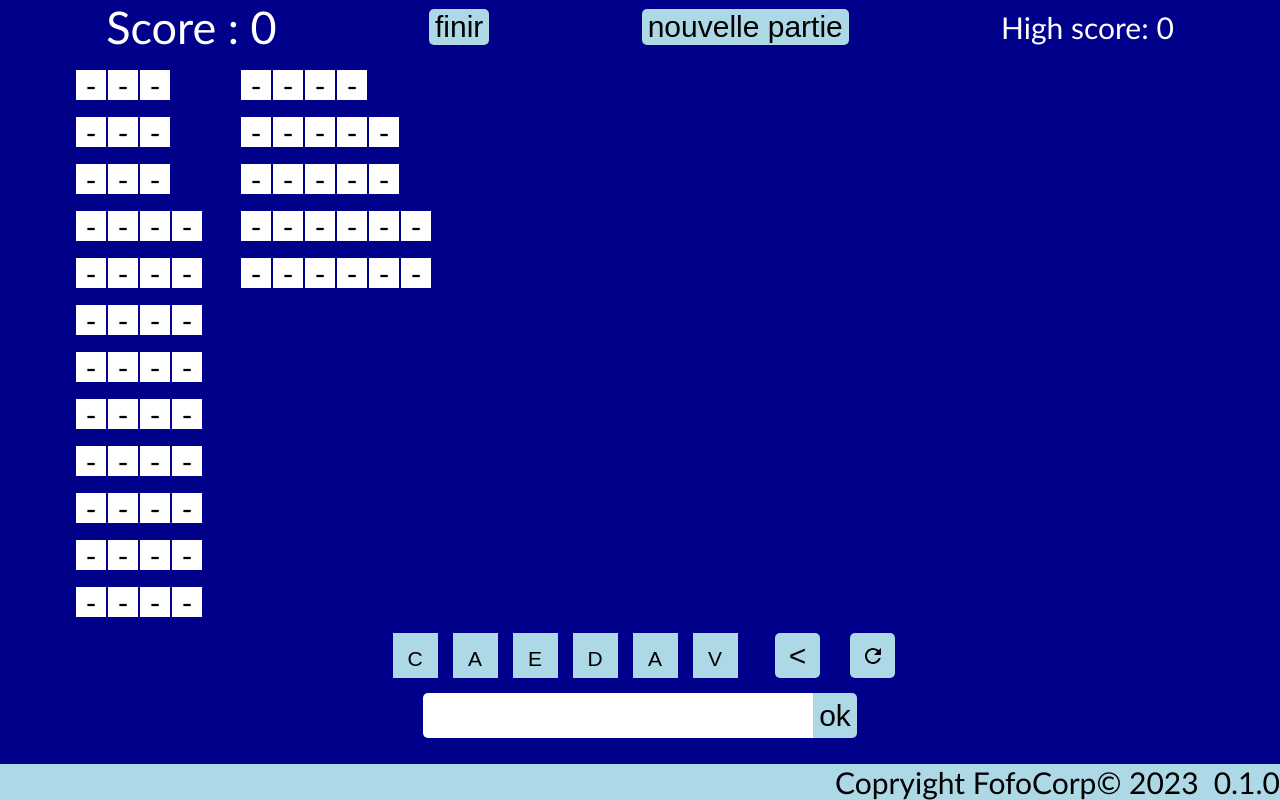
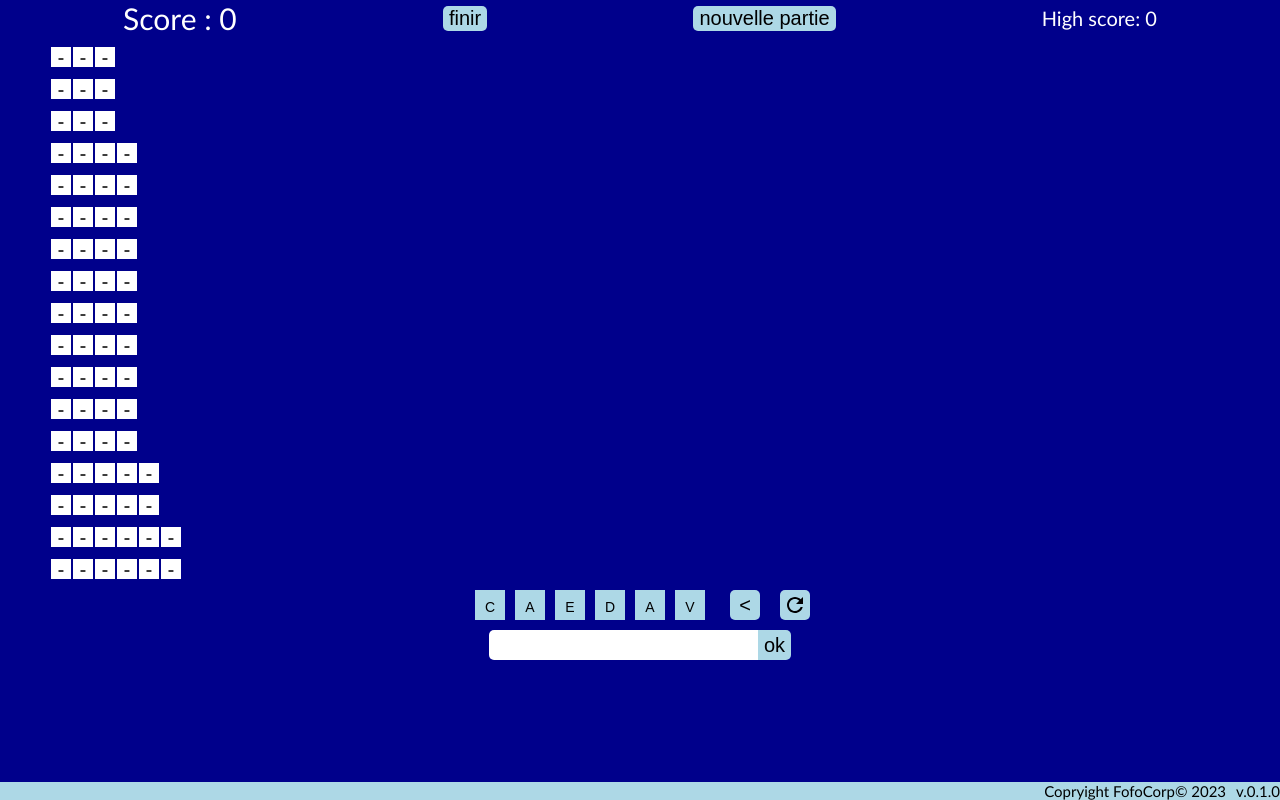
Before and after one commit to FaustineG/pressed-french, a Vue app: page / in a window 1280 px wide. Built offline with nearby package versions, Linux system fonts and the light colour scheme.

Commit message:
fix style

```diff
--- a/src/App.vue
+++ b/src/App.vue
@@ -18,23 +18,23 @@ onMounted(() => {
     <RouterView />
   </main>
   <section class="version">
-    <span> Copryight FofoCorp© 2023 </span>
-    {{ version }}
+    <span class="copyright"> Copryight FofoCorp© 2023 </span>
+    v.{{ version }}
   </section>
 </template>
 
 <style lang="scss">
-#app {
+.version {
+  position: fixed;
+  bottom: 0;
+  width: 100%;
   display: flex;
-  flex-direction: column;
-  justify-content: space-between;
-  height: 100vh;
-  .version {
-    width: 100%;
-    display: flex;
-    justify-content: flex-end;
-    gap: 1rem;
-    background-color: var(--secondary-color);
+  justify-content: flex-end;
+  gap: 1rem;
+  .copyright {
+    font-size: 15px;
   }
+  font-size: 15px;
+  background-color: var(--secondary-color);
 }
 </style>
--- a/src/assets/base.scss
+++ b/src/assets/base.scss
@@ -11,6 +11,16 @@
     font-size: 7.5px;
   }
 }
+@media (max-width: 1300px) {
+  :root {
+    font-size: 10px;
+  }
+}
+@media (min-width: 1300px) {
+  :root {
+    font-size: 15px;
+  }
+}
 * {
   margin: 0;
   color: var(--font-color);
```
